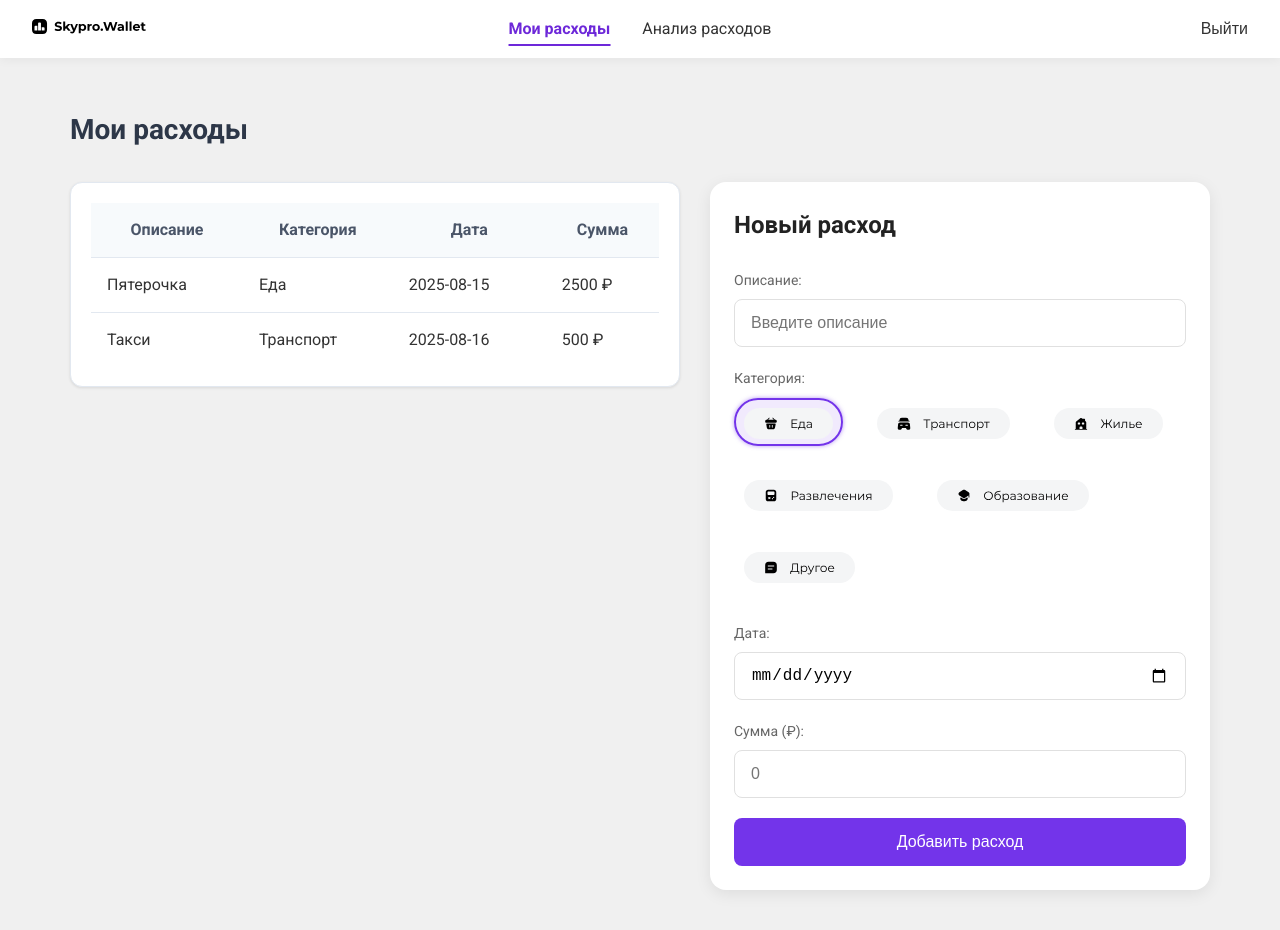
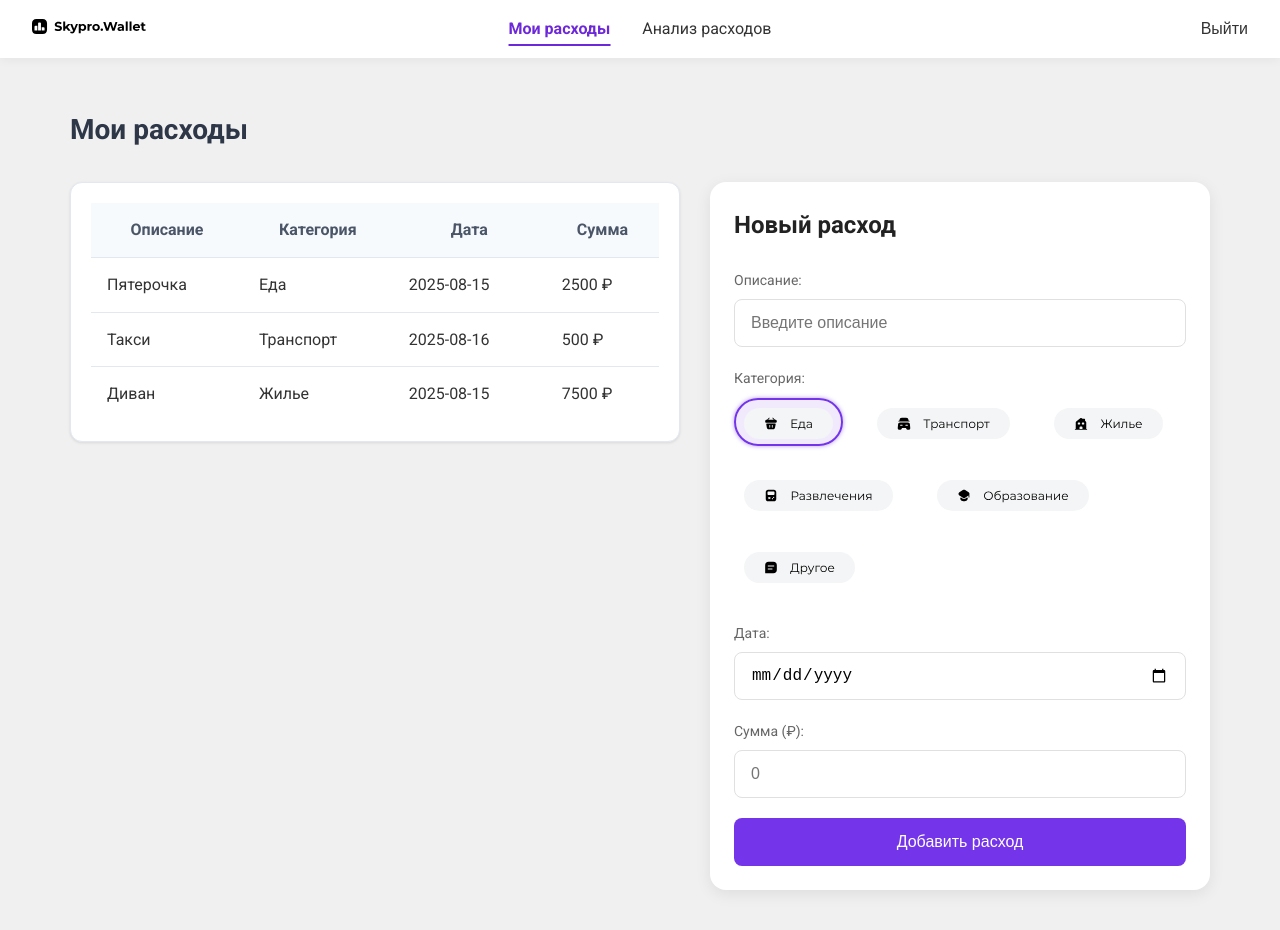
Before and after one commit to Alena-Sartakova/skypro-wallet, a Vue app: page /expenses in a window 1280 px wide. Shown: the top 930 px of the page. Built offline with nearby package versions, Linux system fonts and the light colour scheme.

Commit message:
Базовая стилистика, роутинг, лейаут, форма входа и регистрации, страницы расходов и аналитики

```diff
--- a/src/mocks/expenses.js
+++ b/src/mocks/expenses.js
@@ -12,5 +12,12 @@ export const mockExpenses = [
     category: 'Транспорт',
     date: '2025-08-16',
     amount: 500
-  }
+  },
+    {
+    id: 3,
+    description: 'Диван',
+    category: 'Жилье',
+    date: '2025-08-15',
+    amount: 7500
+  },
 ];
```
